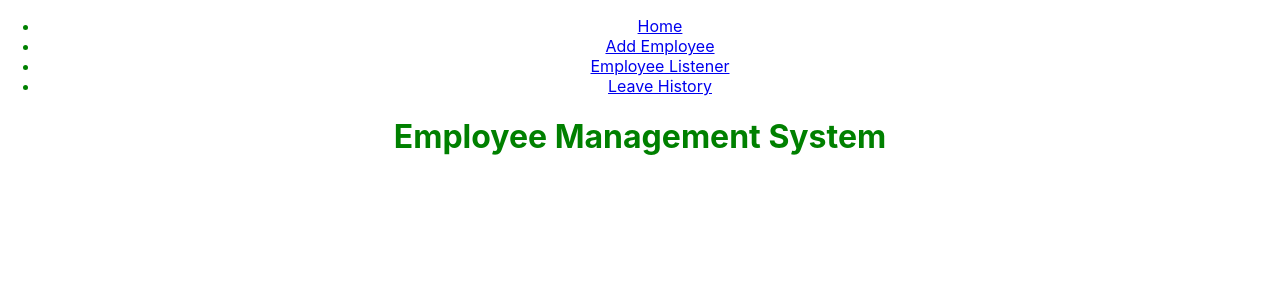
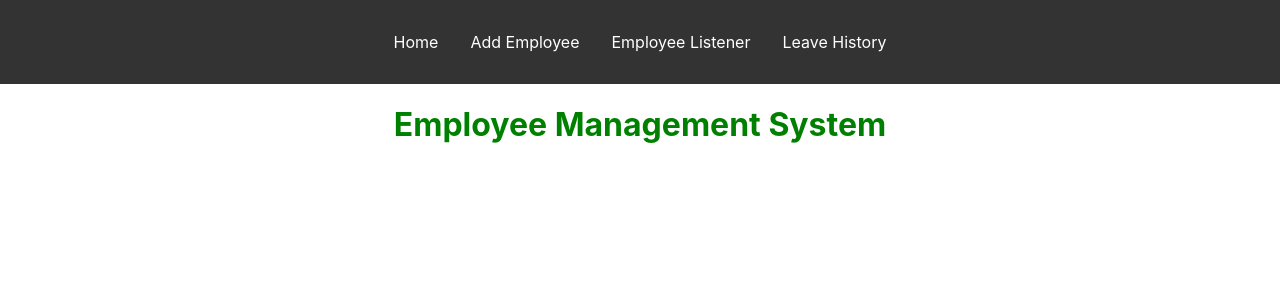
Before and after one commit to Aby0206/simelabs_miniprojct, a React (Create React App) app: page / in a window 1280 px wide. Shown: the top 300 px of the page. Built offline with nearby package versions, Linux system fonts and the light colour scheme.

Commit message:
Header css updated

```diff
--- a/src/components/header/header.css
+++ b/src/components/header/header.css
@@ -0,0 +1,26 @@
+header {
+    background-color: #333;
+    color: #fff;
+    padding: 1rem;
+    text-align: center;
+  }
+
+  nav {
+    display: flex;
+    justify-content: center;
+  }
+
+  .horizontal-list {
+    list-style: none;
+    display: flex;
+    padding: 0;
+  }
+
+  .horizontal-list li {
+    margin: 0 1rem;
+  }
+
+  .horizontal-list a {
+    color: #fff;
+    text-decoration: none;
+  }
--- a/src/components/header/header.js
+++ b/src/components/header/header.js
@@ -1,11 +1,11 @@
 import React from 'react';
-
+import './header.css';
 
 function Header() {
   return (
     <header>
       <nav>
-        <ul>
+        <ul className='horizontal-list'>
           <li><a href="/">Home</a></li>
           <li><a href="/add">Add Employee</a></li>
           <li><a href="/listen">Employee Listener</a></li>
```
Also changed, not shown: src/components/add_emp/add.emp.js (added), src/components/leave/leave.js (added).
